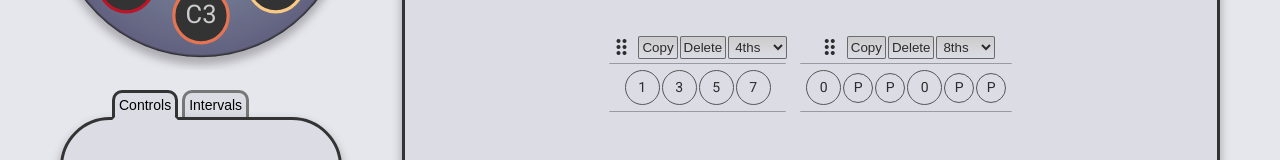
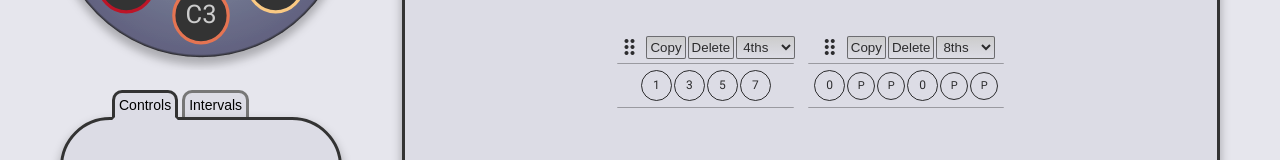
Before and after one commit to Moosees/ding-and-tones, a React (Create React App) app: page /song in a window 1280 px wide. Shown: the part 295-455 px from the top of the page. Built offline with nearby package versions, Linux system fonts and the light colour scheme.

Commit message:
add beat dropdown opening and closing, start styling beats

```diff
--- a/src/App.js
+++ b/src/App.js
@@ -22,20 +22,26 @@ import Nav from './containers/nav/Nav';
 import Scale from './containers/scale/Scale';
 import Songwriter from './containers/songwriter/Songwriter';
 import { saveScale } from './redux/scale/scale.actions';
+import { setDropdownForBeat } from './redux/ui/ui.actions';
 
 // const dummyScale = ['A2', 'C3', 'E3', 'F3', 'G3', 'A3', 'B3', 'C4', 'E4'];
 const dummyScale = ['A2', 'C3', 'E3', 'C3', 'F3', 'G3', 'A3', 'B3', 'E4', 'C4'];
 
-const App = ({ saveScale }) => {
+const App = ({ saveScale, setDropdownForBeat }) => {
   useEffect(() => {
     saveScale('A Integral', 'round', dummyScale);
   }, [saveScale]);
+
+  const handleViewport = (e) => {
+    e.stopPropagation();
+    setDropdownForBeat(null);
+  };
 
   return (
     <>
       <GlobalStyles />
       <Router>
-        <Viewport>
+        <Viewport onClick={handleViewport}>
           <Column>
             <Drum />
             <Section maxWidth="35rem">
@@ -75,4 +81,4 @@ const App = ({ saveScale }) => {
   );
 };
 
-export default connect(null, { saveScale })(App);
+export default connect(null, { saveScale, setDropdownForBeat })(App);
--- a/src/components/beat/Beat.jsx
+++ b/src/components/beat/Beat.jsx
@@ -1,24 +1,39 @@
 import React from 'react';
 import { connect } from 'react-redux';
-import { updateBeat } from '../../redux/bars/bars.actions';
-import ToneInput from '../toneInput/ToneInput';
+import { setDropdownForBeat } from '../../redux/ui/ui.actions';
 import { BeatContainer, BeatText } from './beat.styles';
+import BeatDropdown from './BeatDropdown';
 
-const Beat = ({ beatId, beats, currentBeat, isEditingSong, updateBeat }) => {
+const Beat = ({
+  beatId,
+  beats,
+  currentBeat,
+  dropdownBeatId,
+  isEditingSong,
+  isSongPlaying,
+  setDropdownForBeat,
+}) => {
   const { value, sound } = beats[beatId];
+  const isBeatPlaying = beatId === currentBeat;
+  const isDropdownOpen = beatId === dropdownBeatId;
+
+  const openDropdown = (e) => {
+    e.stopPropagation();
+    if (!isSongPlaying && isEditingSong) {
+      setDropdownForBeat(beatId);
+    }
+  };
 
   return (
-    <BeatContainer isPlaying={beatId === currentBeat} isAccented={value === 4}>
-      {isEditingSong ? (
-        <ToneInput
-          sound={sound}
-          onChange={(newSound) => updateBeat(beatId, newSound)}
-        />
-      ) : (
-        <BeatText>
-          <span>{sound}</span>
-        </BeatText>
-      )}
+    <BeatContainer
+      isBeatPlaying={isBeatPlaying}
+      value={value}
+      onClick={openDropdown}
+    >
+      <BeatText isBeatPlaying={isBeatPlaying} value={value}>
+        {sound}
+      </BeatText>
+      {isDropdownOpen && <BeatDropdown beatId={beatId} sound={sound} />}
     </BeatContainer>
   );
 };
@@ -26,8 +41,9 @@ const Beat = ({ beatId, beats, currentBeat, isEditingSong, updateBeat }) => {
 const mapStateToProps = ({ bars, ui }) => ({
   beats: bars.beats,
   currentBeat: ui.currentBeat,
-  currentDropdown: ui.currentDropdown,
+  dropdownBeatId: ui.dropdownBeatId,
   isEditingSong: ui.isEditingSong,
+  isSongPlaying: ui.isSongPlaying,
 });
 
-export default connect(mapStateToProps, { updateBeat })(Beat);
+export default connect(mapStateToProps, { setDropdownForBeat })(Beat);
--- /dev/null
+++ b/src/components/beat/BeatDropdown.jsx
@@ -0,0 +1,43 @@
+import React from 'react';
+import { connect } from 'react-redux';
+import { updateBeat } from '../../redux/bars/bars.actions';
+import { setDropdownForBeat } from '../../redux/ui/ui.actions';
+import { Dropdown } from './beat.styles';
+
+const BeatDropdown = ({
+  beatId,
+  handleChange,
+  options,
+  setDropdownForBeat,
+  sound,
+  updateBeat,
+}) => {
+  const handleClick = (newSound, e) => {
+    e.stopPropagation();
+    updateBeat(beatId, newSound);
+    setDropdownForBeat(null);
+  };
+
+  return (
+    <Dropdown>
+      {options.single &&
+        options.single.map(({ label, value }, i) => (
+          <div
+            selected={value === sound}
+            key={i}
+            onClick={(e) => handleClick(value, e)}
+          >
+            {label}
+          </div>
+        ))}
+    </Dropdown>
+  );
+};
+
+const mapStateToProps = ({ ui }) => ({
+  options: ui.options,
+});
+
+export default connect(mapStateToProps, { setDropdownForBeat, updateBeat })(
+  BeatDropdown
+);
--- /dev/null
+++ b/src/components/beat/beat.styles.js
@@ -0,0 +1,39 @@
+import styled from 'styled-components';
+
+const beatStyles = {
+  heightWidth: {
+    4: '3.1',
+    8: '2.8',
+    16: '2.5',
+  },
+  fz: {
+    4: '1.2',
+    8: '1.1',
+    16: '1',
+  },
+};
+
+export const BeatContainer = styled.div`
+  align-items: center;
+  border: 1px solid
+    ${({ theme, isBeatPlaying }) =>
+      isBeatPlaying ? theme.colorCheckbox : theme.colorText};
+  border-radius: 100%;
+  display: flex;
+  height: ${({ value }) => beatStyles.heightWidth[value]}rem;
+  justify-content: center;
+  margin: 1px;
+  position: relative;
+  width: ${({ value }) => beatStyles.heightWidth[value]}rem;
+`;
+
+export const BeatText = styled.div`
+  font-size: ${({ value }) => beatStyles.fz[value]}rem;
+`;
+
+export const Dropdown = styled.div`
+  background-color: #fff;
+  position: absolute;
+  top: 3rem;
+  z-index: 100;
+`;
--- a/src/components/beat/beat.styles.jsx
+++ /dev/null
@@ -1,18 +0,0 @@
-import styled from 'styled-components';
-
-export const BeatContainer = styled.div`
-  border: ${({ isPlaying }) => (isPlaying ? '2px' : '1px')} solid #555;
-  border-radius: 100%;
-  height: ${({ isAccented }) => (isAccented ? '3.5' : '3')}rem;
-  margin: 1px;
-  position: relative;
-  width: ${({ isAccented }) => (isAccented ? '3.5' : '3')}rem;
-`;
-
-export const BeatText = styled.div`
-  align-items: center;
-  display: flex;
-  height: 100%;
-  justify-content: center;
-  width: 100%;
-`;
--- a/src/components/songArrangement/songArrangement.utils.js
+++ b/src/components/songArrangement/songArrangement.utils.js
@@ -10,7 +10,7 @@ export const createOptions = (scale) => {
     options.single.push({
       label: `${i}-${scale[i]}`,
       labelShort: `${i}`,
-      value: i,
+      value: `${i}`,
     });
   }
   return options;
--- a/src/components/toneInput/ToneInput.jsx
+++ /dev/null
@@ -1,41 +0,0 @@
-import React, { useState } from 'react';
-import { connect } from 'react-redux';
-import { Dropdown, InputContainer } from './toneInput.styles';
-
-//disabled if song is playing
-const ToneInput = ({ isSongPlaying, options, sound, onChange }) => {
-  const [isOpen, setIsOpen] = useState(false);
-
-  const handleClick = (value) => {
-    onChange(value);
-    setIsOpen(false);
-  };
-
-  return (
-    <>
-      <InputContainer
-        isOpen={isOpen}
-        onClick={() => (isSongPlaying ? null : setIsOpen(true))}
-      >
-        <span>{sound}</span>
-      </InputContainer>
-      {isOpen && !isSongPlaying && (
-        <Dropdown>
-          {options.single &&
-            options.single.map(({ label, value }, i) => (
-              <div key={i} onClick={() => handleClick(value)}>
-                {label}
-              </div>
-            ))}
-        </Dropdown>
-      )}
-    </>
-  );
-};
-
-const mapStateToProps = ({ ui }) => ({
-  isSongPlaying: ui.isSongPlaying,
-  options: ui.options,
-});
-
-export default connect(mapStateToProps)(ToneInput);
--- a/src/components/toneInput/toneInput.styles.js
+++ /dev/null
@@ -1,15 +0,0 @@
-import styled from 'styled-components';
-
-export const InputContainer = styled.div`
-  align-items: center;
-  display: flex;
-  height: 100%;
-  justify-content: center;
-  width: 100%;
-`;
-
-export const Dropdown = styled.div`
-  background-color: #fff;
-  position: absolute;
-  z-index: 100;
-`;
--- a/src/redux/ui/ui.actions.js
+++ b/src/redux/ui/ui.actions.js
@@ -7,6 +7,11 @@ export const setCurrentBar = (barId) => ({
 
 export const setCurrentBeat = (beatId) => ({
   type: actionTypes.SET_CURRENT_BEAT,
+  payload: beatId,
+});
+
+export const setDropdownForBeat = (beatId) => ({
+  type: actionTypes.SET_DROPDOWN_BEAT_ID,
   payload: beatId,
 });
 
--- a/src/redux/ui/ui.reducer.js
+++ b/src/redux/ui/ui.reducer.js
@@ -3,6 +3,7 @@ import actionTypes from './ui.types';
 const INITIAL_STATE = {
   currentBar: null,
   currentBeat: null,
+  dropdownBeatId: null,
   isSongPlaying: false,
   isEditingSong: true,
   option: {},
@@ -20,6 +21,12 @@ const uiReducer = (state = INITIAL_STATE, { type, payload }) => {
       return {
         ...state,
         currentBeat: payload,
+      };
+
+    case actionTypes.SET_DROPDOWN_BEAT_ID:
+      return {
+        ...state,
+        dropdownBeatId: state.dropdownBeatId === payload ? null : payload,
       };
 
     case actionTypes.SET_IS_SONG_PLAYING:
--- a/src/redux/ui/ui.types.js
+++ b/src/redux/ui/ui.types.js
@@ -1,6 +1,7 @@
 const actionTypes = {
   SET_CURRENT_BAR: 'SET_CURRENT_BAR',
   SET_CURRENT_BEAT: 'SET_CURRENT_BEAT',
+  SET_DROPDOWN_BEAT_ID: 'SET_DROPDOWN_BEAT_ID',
   SET_IS_SONG_PLAYING: 'SET_IS_SONG_PLAYING',
   SET_OPTIONS: 'SET_OPTIONS',
   TOGGLE_EDIT_SONG: 'TOGGLE_EDIT_SONG',
```
Also changed, not shown: 1 other file (tests, documents, lock files or other folders).
